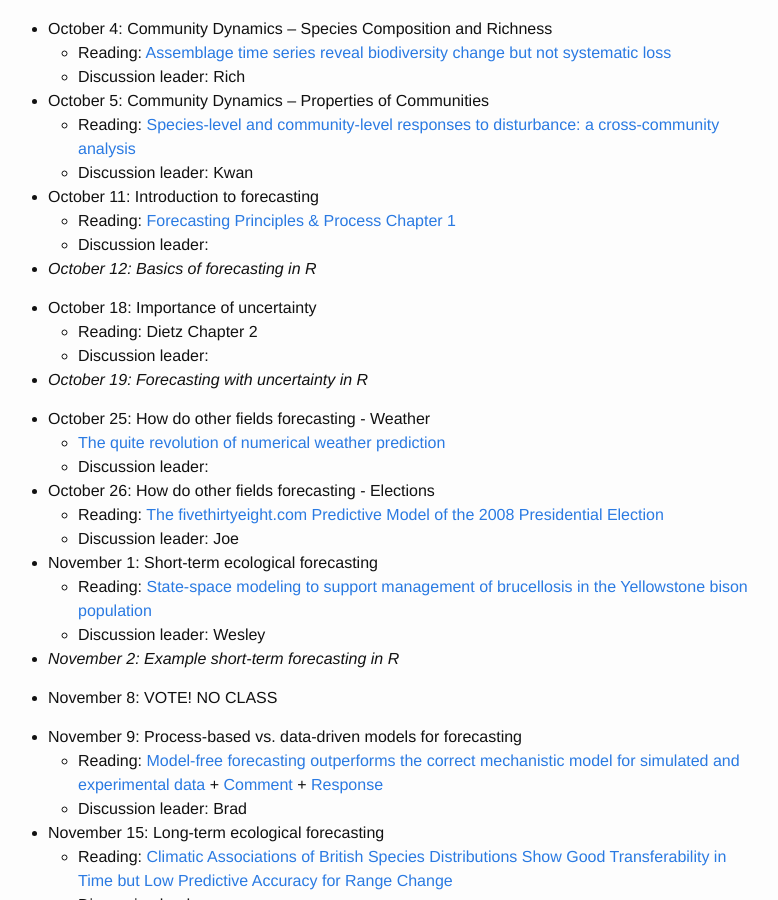
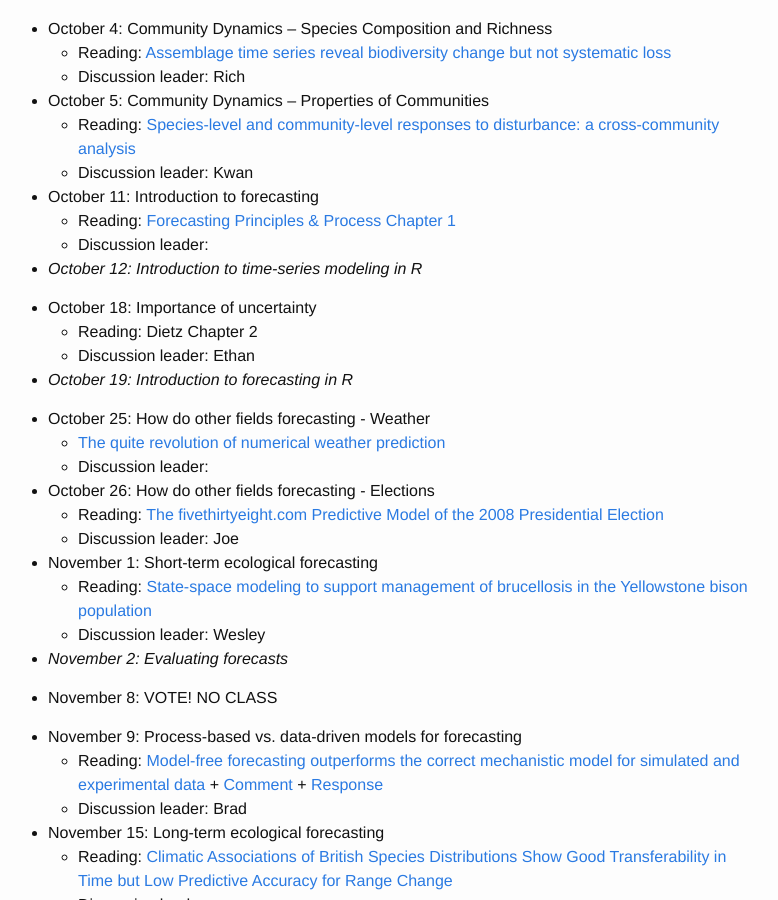
Before and after one commit to weecology/forecasting-dynamics-course, a Jekyll site: the page built from schedule.md, in a window 1280 px wide and 900 px high, scrolled down 1038 px. Shown: the whole window, without its empty margins (252-1030 px from the left). Built offline with Jekyll 4.4.1, drawn with Linux system fonts in a browser that asks for light colours.

Commit message:
Changing demo schedule to reflect current approach

```diff
--- a/schedule.md
+++ b/schedule.md
@@ -66,13 +66,13 @@ Activity days when laptops are required are noted in italics. Discussion leaders
       [Forecasting Principles & Process Chapter 1](https://www.otexts.org/fpp/1)
     * Discussion leader:
 
-* *October 12: Basics of forecasting in R*
+* *October 12: Introduction to time-series modeling in R*
 
 * October 18: Importance of uncertainty
     * Reading: Dietz Chapter 2
-    * Discussion leader:
+    * Discussion leader: Ethan
 
-* *October 19: Forecasting with uncertainty in R*
+* *October 19: Introduction to forecasting in R*
 
 * October 25: How do other fields forecasting - Weather
     * [The quite revolution of numerical weather prediction](https://doi.org/10.1038/nature14956)
@@ -87,7 +87,7 @@ Activity days when laptops are required are noted in italics. Discussion leaders
     * Reading: [State-space modeling to support management of brucellosis in the Yellowstone bison population](https://doi.org/10.1890/14-1413.1)
     * Discussion leader: Wesley
 
-* *November 2: Example short-term forecasting in R*
+* *November 2: Evaluating forecasts*
 
 * November 8: VOTE! NO CLASS
 
```
